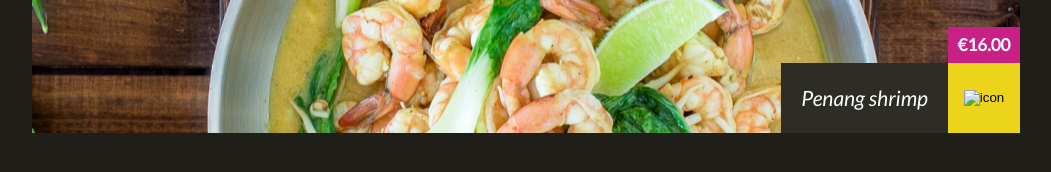
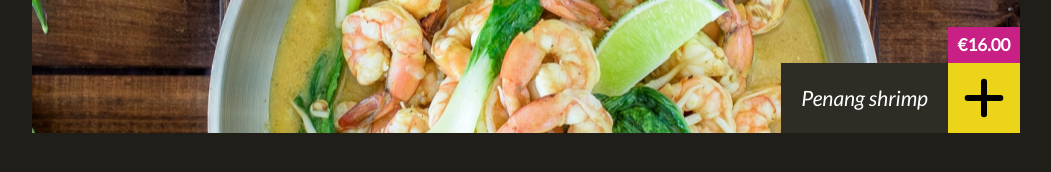
Before and after one commit to Vadim700/bangkok-express, a website: page 5-module/3-task/index.html in a window 1280 px wide. Shown: the part 180-352 px from the top of the page, without its empty margins (114-1165 px from the left). Drawn offline with nearby package versions, Linux system fonts and the light colour scheme; files that its build step writes are made by us from their sources; the site is published under a folder, as on GitHub Pages, so addresses that start at the root find nothing; files whose address does not match are found by name.

Commit message:
Update index.html

```diff
--- a/5-module/3-task/index.html
+++ b/5-module/3-task/index.html
@@ -23,7 +23,7 @@
               <span class="carousel__price">€16.00</span>
               <div class="carousel__title">Penang shrimp</div>
               <button type="button" class="carousel__button">
-                <img src="/assets/images/icons/plus-icon.svg" alt="icon">
+                <img src="./assets/images/icons/plus-icon.svg" alt="icon">
               </button>
             </div>
           </div>
@@ -34,7 +34,7 @@
               <span class="carousel__price">€14.00</span>
               <div class="carousel__title">Chicken cashew</div>
               <button type="button" class="carousel__button">
-                <img src="/assets/images/icons/plus-icon.svg" alt="icon">
+                <img src="./assets/images/icons/plus-icon.svg" alt="icon">
               </button>
             </div>
           </div>
@@ -45,7 +45,7 @@
               <span class="carousel__price">€12.50</span>
               <div class="carousel__title">Red curry veggies</div>
               <button type="button" class="carousel__button">
-                <img src="/assets/images/icons/plus-icon.svg" alt="icon">
+                <img src="./assets/images/icons/plus-icon.svg" alt="icon">
               </button>
             </div>
           </div>
@@ -56,7 +56,7 @@
               <span class="carousel__price">€6.50</span>
               <div class="carousel__title">Chicken springrolls</div>
               <button type="button" class="carousel__button">
-                <img src="/assets/images/icons/plus-icon.svg" alt="icon">
+                <img src="./assets/images/icons/plus-icon.svg" alt="icon">
               </button>
             </div>
           </div>
```
